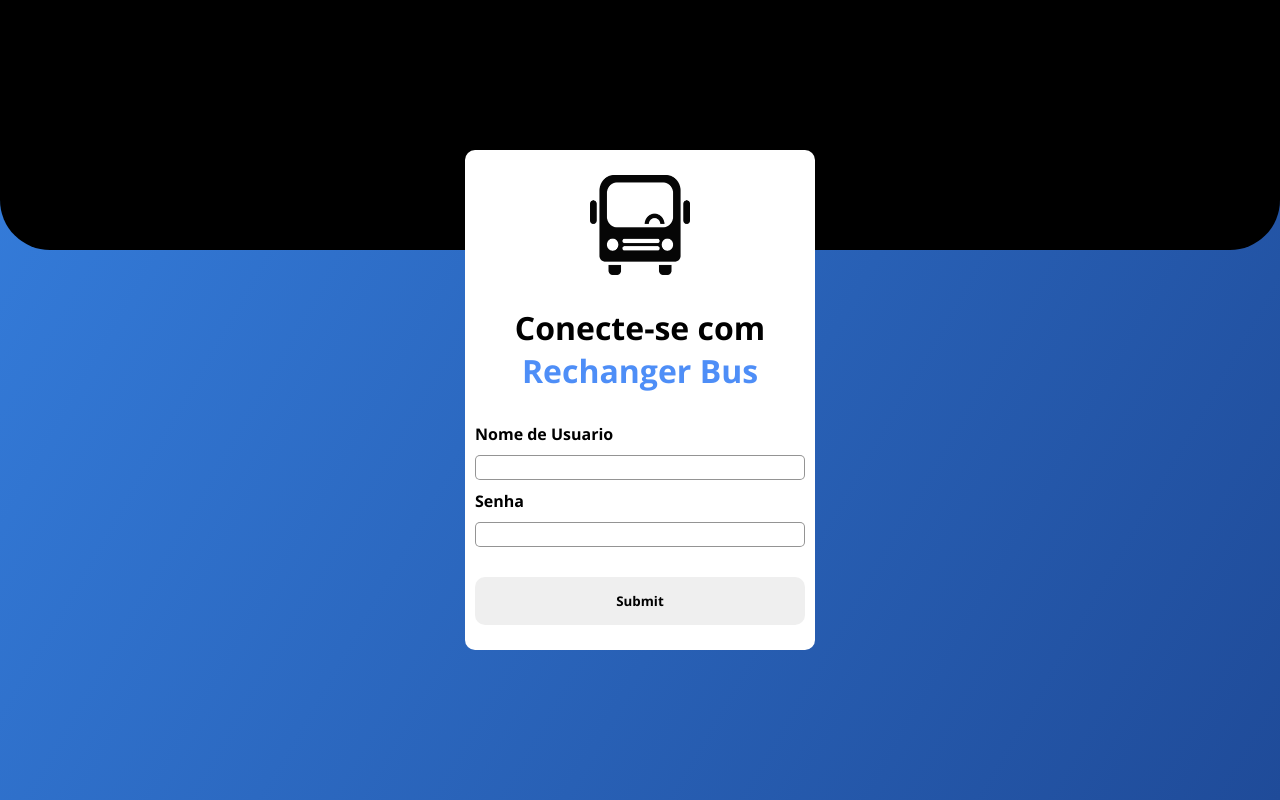
After one commit to sevenoffice777/tcc, a PHP site: page /views/login.php in a window 1280 px wide. The commit adds this page. Run offline with PHP 8.4, Linux system fonts and the light colour scheme.

Commit message:
feat: adicionada a tela de login

```diff
--- a/myApp/views/inicio.php
+++ /dev/null
@@ -1,3 +0,0 @@
-<?php
-    echo "Hello World";
-?>
--- /dev/null
+++ b/myApp/views/login.php
@@ -0,0 +1,49 @@
+<form?php
+session_start();
+?>
+
+<!DOCTYPE html>
+<html lang="pt-BR">
+
+<head>
+    <meta charset="UTF-8">
+    <meta name="viewport" content="width=device-width, initial-scale=1.0">
+    <title>Rechanger Bus - Log in</title>
+
+    <!-- Favicon -->
+    <link rel="shortcut icon" href="../assets/favicon.png" type="image/x-icon">
+    <!-- CSS -->
+    <link rel="stylesheet" href="./styles/general.css">
+    <link rel="stylesheet" href="./styles/login.css">
+</head>
+
+<body>
+    <div class="container fl-ali-center-jus-center">
+        <div class="wave"></div>
+
+
+        <div class="card fl-ali-center-jus-spcArd fl-drct-clmn">
+            <img src="../assets/logo.png" alt="Logo Da Rechanger Bus" id="logo-form">
+            <h1>Conecte-se com <span class="marck">Rechanger Bus</span></h1>
+            <form>
+                <label for="username">Nome de Usuario</label>
+                <input type="text" id="username" name="username">
+                <label for="password">Senha</label>
+                <input type="password" id="password" name="password" >
+                <input type="submit" id="btn_login" class="btn" placeholder="ENTRAR">
+            </form>
+        </div>
+    </div>
+
+
+
+
+    <!-- Scripts -->
+    <script src="./scripts/main.js"></script>
+
+    <!-- Impotação -->
+    <script type="module" src="https://unpkg.com/ionicons@7.1.0/dist/ionicons/ionicons.esm.js"></script>
+    <script nomodule src="https://unpkg.com/ionicons@7.1.0/dist/ionicons/ionicons.js"></script>
+</body>
+
+</html>
--- a/myApp/views/scripts/auth.js
+++ b/myApp/views/scripts/auth.js
@@ -12,6 +12,5 @@ window.onload = () => {
 let btn_iniciar = document.querySelector("#btn-iniciar");
 
 btn_iniciar.onclick = () => {
-    // window.location.href = "./views/login.php";
-    alert("Hello")
+    window.location.href = "./views/login.php";
 }
--- a/myApp/views/styles/general.css
+++ b/myApp/views/styles/general.css
@@ -136,7 +136,7 @@ body {
   }
 
   .btn {
-    width: 250px;
+
     padding: 15px;
     border-radius:10px;
     border: none;
@@ -149,3 +149,10 @@ body {
     background: var(--azul-claro);
     cursor: pointer;
   }
+
+  .container {
+    width: 100vw;
+    height: 100vh;
+    background-image:linear-gradient(120deg, var(--azul-medio), var(--azul-escuro));
+    background-size: cover;
+}
--- /dev/null
+++ b/myApp/views/styles/login.css
@@ -0,0 +1,53 @@
+.card {
+    width: 350px;
+    height: 500px;
+    padding: 10px;
+    background-color: rgb(255, 255, 255);
+    border-radius: 10px;
+    z-index: 999;
+}
+
+.card h1 {
+    text-align: center;
+}
+
+.wave {
+    width: 100vw;
+    height: 250px;
+    background-color: #000;
+    position: fixed;
+    top: 0;
+    left: 0;
+    border-radius: 0px 0px 50px 50px;
+}
+
+input[type="text"], input[type="password"] {
+    border: 1px solid rgba(0, 0, 0, 0.418);
+    border-radius: 5px;
+    padding: 5px;
+    width: 100%;
+    height: 25px;
+    margin: 10px 0px;
+    outline: none;
+}
+
+
+img#logo-form {
+    width: 100px;
+    height: 100px;
+    filter: invert(100%);
+
+}
+
+.marck {
+    color: var(--azul-claro);
+}
+
+.btn {
+    width: 100%;
+    margin-top: 20px;
+}
+
+label {
+    font-weight: bolder;
+}
```
Also changed, not shown: myApp/views/styles/inicio.css (+4 -6 lines).
